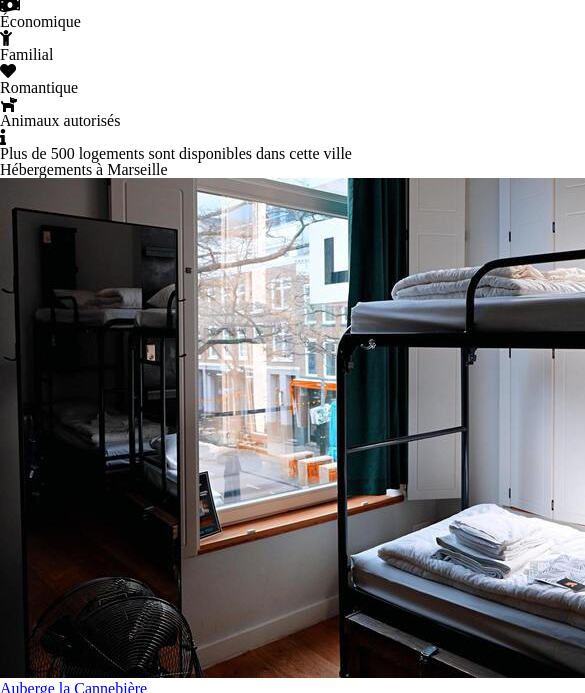
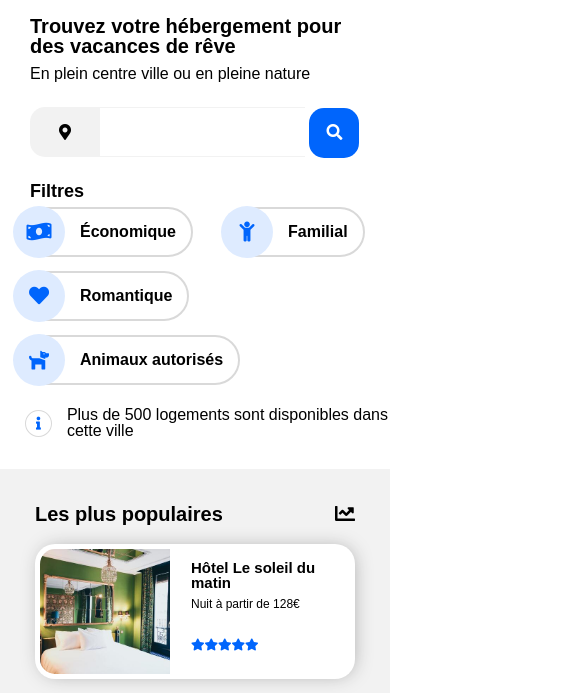
Before and after one commit to EmptyB0Y/p2-openclassrooms, a plain HTML site: page index.html in a window 390 px wide. Shown: the part 148-841 px from the top of the page, 585 px wide, since content can reach past the window. Drawn offline with Linux system fonts and the light colour scheme; a web font is replaced by a local one.

Commit message:
Fixed flaws

```diff
--- a/index.html
+++ b/index.html
@@ -7,7 +7,7 @@
 
   <link rel="stylesheet" href="css-reset.css">
   <link rel="stylesheet" href="https://use.fontawesome.com/releases/v5.15.2/css/all.css" integrity="sha384-vSIIfh2YWi9wW0r9iZe7RJPrKwp6bG+s9QZMoITbCckVJqGCCRhc+ccxNcdpHuYu" crossorigin="anonymous">
-  <link rel="stylesheet" href="style1.css">
+  <link rel="stylesheet" href="style.css">
 </head>
 <body>
   <div class="global-frame">
--- a/style.css
+++ b/style.css
@@ -107,7 +107,14 @@ flex-wrap: wrap;
 align-items: baseline;
 }
 
-.filters p {
+.filters-title{
+font-weight: 700;
+font-size: 18px;
+margin-right: 15px;
+margin-left:30px;
+font-weight: bold;
+}
+.filter p {
 font-weight: 700;
 font-size: 18px;
 margin-right: 15px;
@@ -359,7 +366,7 @@ display: flex;
 
 .trend-stars{
 margin-top: auto;
-margin-bottom: 10%
+margin-bottom: auto;
 }
 
 .grey{
@@ -522,7 +529,7 @@ color:#343434;
 /*  TABLETTE : > 768px < DESKTOP */
 @media only screen and (max-width: 991px){
   .global-frame{
-    margin: auto;
+    margin-right: 0px;
   }
   .top{
     flex-direction: column;
@@ -560,7 +567,10 @@ color:#343434;
     width: 50px;
   }
   .filters-title{
-    padding-right: 100%;
+    margin-right: 100%;
+  }
+  .main-padding{
+    padding: unset;
   }
   .results-trend-block{
     flex-direction: column-reverse;
@@ -580,11 +590,19 @@ color:#343434;
   .results-box-content{
     flex-direction: column;
   }
-  .results-box .tile{
+  .result-tile{
     width: 100%;
+    height: 250px;
+  }
+  .result-tile-img{
+    height: 170px;
   }
   .result-tile-content p{
     padding: 0;
+  }
+  .activities-box-padding{
+    padding-right: 30px;
+    padding-left: 30px;
   }
   .activities-box-content{
     flex-direction: column;
```
